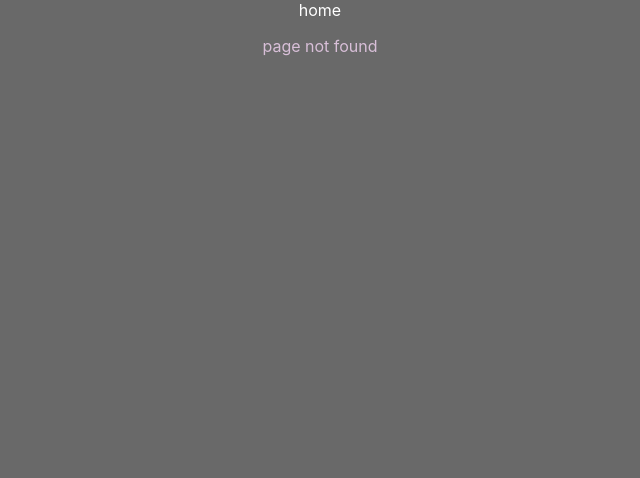
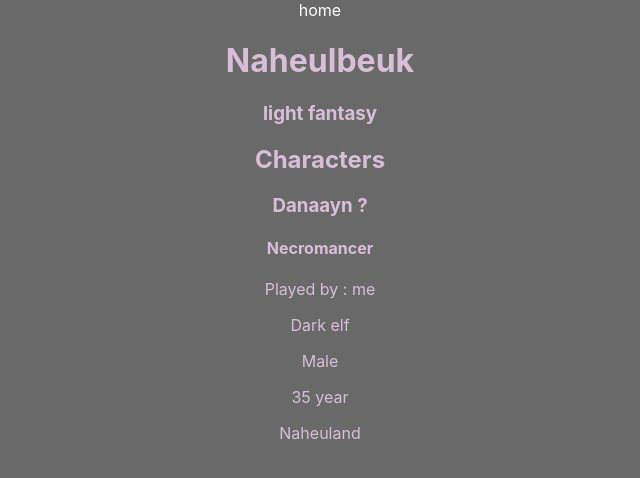
Before and after one commit to Runolf/character_manager, a React (Create React App) app: page /game/1 in a window 1280 px wide. Before the commit this address had no page. Shown: the top 478 px of the page, without its empty margins (320-960 px from the left). Built offline with nearby package versions, Linux system fonts and the light colour scheme.

Commit message:
better connexion ( no error message when connect ) but still have to click twice and auto reload page. Added too Games and stuff

```diff
--- a/src/Components/Characters/CharacterDetails.jsx
+++ b/src/Components/Characters/CharacterDetails.jsx
@@ -1,11 +1,22 @@
-import React, {Fragment}from 'react';
+import React, { Fragment } from "react";
 
-const CharacterDetails = () => {
-    return (
-        <Fragment>
-            <h1>Character name</h1>
-        </Fragment>
-    );
-}
+const CharacterDetails = (props) => {
+  let char = props.char;
+
+  return (
+    <Fragment>
+      <h3>
+        {char.firstname} {char.lastname}
+      </h3>
+
+      <h4>{char.job}</h4>
+      <p>Played by : {char.player}</p>
+      <p>{char.race}</p>
+      <p>{char.gender}</p>
+      <p>{char.age} year </p>
+      <p>{char.from}</p>
+    </Fragment>
+  );
+};
 
 export default CharacterDetails;
--- a/src/Components/Characters/Characters.jsx
+++ b/src/Components/Characters/Characters.jsx
@@ -54,7 +54,7 @@
         totalElement={characters.length}
         paginate={paginate}
       />
-
+      {loading && <p>Loading</p>}
       <form>
         <input
           type="text"
--- /dev/null
+++ b/src/Components/Games/GameDetails.jsx
@@ -0,0 +1,26 @@
+import React, { Fragment, useEffect, useState } from "react";
+import MockGames from "../../mock-datas/mock-games.json";
+import MockChar from "../../mock-datas/mock-characters.json";
+import { useParams } from "react-router-dom";
+import CharacterDetails from "../Characters/CharacterDetails";
+
+const GameDetails = () => {
+  const { idGame } = useParams();
+  let gameObj = MockGames.filter((game) => game.id === parseInt(idGame))[0];
+
+  let charGame = MockChar.filter((char) => char.game === parseInt(idGame));
+
+  return (
+    <Fragment>
+      <h1>{gameObj.name}</h1>
+      <h3>{gameObj.type}</h3>
+
+      <h2>Characters</h2>
+      {charGame.map((char) => (
+        <CharacterDetails key={char.id} char={char} />
+      ))}
+    </Fragment>
+  );
+};
+
+export default GameDetails;
--- a/src/Components/Games/GameInfo.jsx
+++ b/src/Components/Games/GameInfo.jsx
@@ -1,19 +1,23 @@
-import React, { Fragment } from 'react';
-import './game.css';
-
+import React, { Fragment } from "react";
+import "./game.css";
 
 const Game = (props) => {
-
   const game = props.game;
 
   return (
     <Fragment>
-            <div className='gameInfo' onClick={() => {console.log(game.id)}}>
+      <div
+        className="gameInfo"
+        onClick={() => {
+          console.log(game.id);
+        }}
+      >
+        <a href={`/game/${game.id}`}>Link to details</a>
         <h2>{game.name}</h2>
         <p>{game.type}</p>
       </div>
     </Fragment>
   );
-}
+};
 
 export default Game;
--- a/src/Components/Pages/Connect.jsx
+++ b/src/Components/Pages/Connect.jsx
@@ -1,9 +1,7 @@
-import React , {Fragment, useState} from 'react';
-import Users from '../../mock-datas/mock-users.json';
-
+import React, { Fragment, useState } from "react";
+import Users from "../../mock-datas/mock-users.json";
 
 const Connect = (props) => {
-
   const [users] = useState(Users);
 
   let [pseudo, setPseudo] = useState();
@@ -11,67 +9,59 @@
 
   let [connectUser, setConnectUser] = useState({
     pseudo: "",
-        pwd :""
+    pwd: "",
   });
 
   const handlerPseudo = (e) => {
     setPseudo(e.target.value);
-    }
+  };
 
   const handlerPwd = (e) => {
     setPwd(e.target.value);
-    }
+  };
 
   const isUserExists = (userTryConnect) => {
-
-      if(userTryConnect !== undefined){
-
-        let guy = users.find(user =>  user.pseudo === userTryConnect.pseudo );
+    if (userTryConnect !== undefined) {
+      let guy = users.find((user) => user.pseudo === userTryConnect.pseudo);
       // console.log(userTryConnect)
-            if(guy.pwd === userTryConnect.pwd) {
-                sessionStorage.setItem('isGoodUser', true);
+      if (guy !== undefined) {
+        if (guy.pwd === userTryConnect.pwd) {
+          sessionStorage.setItem("isGoodUser", true);
           return true;
+        }
       }
 
       return false;
     }
-
-    }
-
-
+  };
 
   const handleSubmit = (e) => {
     e.preventDefault();
-        setConnectUser(
-            {
+    setConnectUser({
       pseudo: pseudo,
-                pwd: pwd
+      pwd: pwd,
+    });
+
+    if (connectUser !== undefined) {
+      if (isUserExists(connectUser)) {
+        window.location.reload();
       }
-        );
-
-        if(connectUser !== undefined) {
-            isUserExists(connectUser);
     }
-
-
-
-    }
+  };
 
   return (
     <Fragment>
       <form>
-                <input type="text" placeholder='user' onChange={handlerPseudo}/>
+        <input type="text" placeholder="user" onChange={handlerPseudo} />
         <br />
-                <input type="password" placeholder='password' onChange={handlerPwd}/>
+        <input type="password" placeholder="password" onChange={handlerPwd} />
         <br />
-                <input type="button" value="Submit" onClick={handleSubmit}/>
+        <input type="button" value="Submit" onClick={handleSubmit} />
       </form>
 
-            {connectUser ?
-                connectUser.pseudo : <p>nope</p>
-            }
+      {connectUser ? connectUser.pseudo : <p>nope</p>}
     </Fragment>
   );
-}
+};
 
 export default Connect;
--- a/src/router.jsx
+++ b/src/router.jsx
@@ -1,22 +1,22 @@
-import React , {Fragment} from 'react';
-import {BrowserRouter, Routes , Route, Link } from "react-router-dom";
-import Characters from './Components/Characters/Characters';
-import CharacterDetails from './Components/Characters/CharacterDetails';
-import Homepage from './Components/Pages/homepage';
-import NotFound from './Components/Pages/notFound';
+import React, { Fragment } from "react";
+import { BrowserRouter, Routes, Route, Link } from "react-router-dom";
+import Characters from "./Components/Characters/Characters";
+import CharacterDetails from "./Components/Characters/CharacterDetails";
+import Homepage from "./Components/Pages/homepage";
+import NotFound from "./Components/Pages/notFound";
+import GameDetails from "./Components/Games/GameDetails";
 
 const style = {
   margin: "1rem",
   textDecoration: "none",
-    color: 'white'
-}
+  color: "white",
+};
 
 const Routeur = () => {
-
   const deconnect = () => {
-        sessionStorage.removeItem('isGoodUser');
+    sessionStorage.removeItem("isGoodUser");
     window.location.reload();
-    }
+  };
 
   return (
     <Fragment>
@@ -24,30 +24,32 @@
         <nav className="nav-router">
           <Link to="/" style={style}>
             home
-                </Link> {" "}
-
-                {sessionStorage.getItem('isGoodUser') === "true" &&
+          </Link>{" "}
+          {sessionStorage.getItem("isGoodUser") === "true" && (
             <Fragment>
               <Link to="/characters" style={style}>
                 myCharacters
               </Link>
               <input value="deconnect" type="button" onClick={deconnect} />
             </Fragment>
-
-                }
+          )}
         </nav>
 
         <Routes>
           <Route path="/" element={<Homepage />} />
 
-              <Route path="/characters" element={<Characters/>}/>
-              <Route path="/characters/:id" element={<CharacterDetails/>}/>
+          <Route path="/characters" element={<Characters />} />
+          <Route
+            path="/characters/:idCharacter"
+            element={<CharacterDetails />}
+          />
+          <Route path="/game/:idGame" element={<GameDetails />} />
 
-              <Route path="*" element={<NotFound/>} />
+          <Route path="*" element={<NotFound />} />
         </Routes>
       </BrowserRouter>
     </Fragment>
   );
-}
+};
 
 export default Routeur;
```
Also changed, not shown: src/Components/Pages/homepage.jsx (+7 -14 lines). Lines whose indentation alone changed are shown as unchanged.
